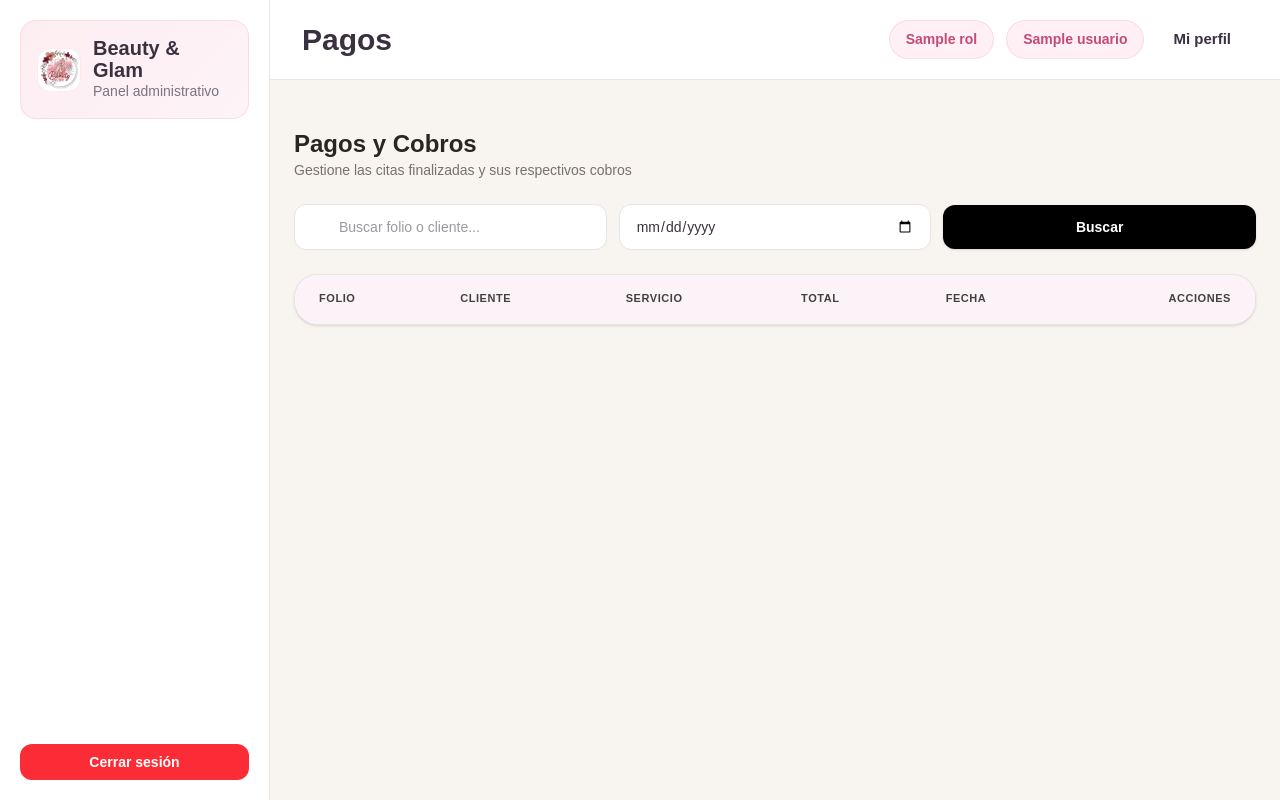
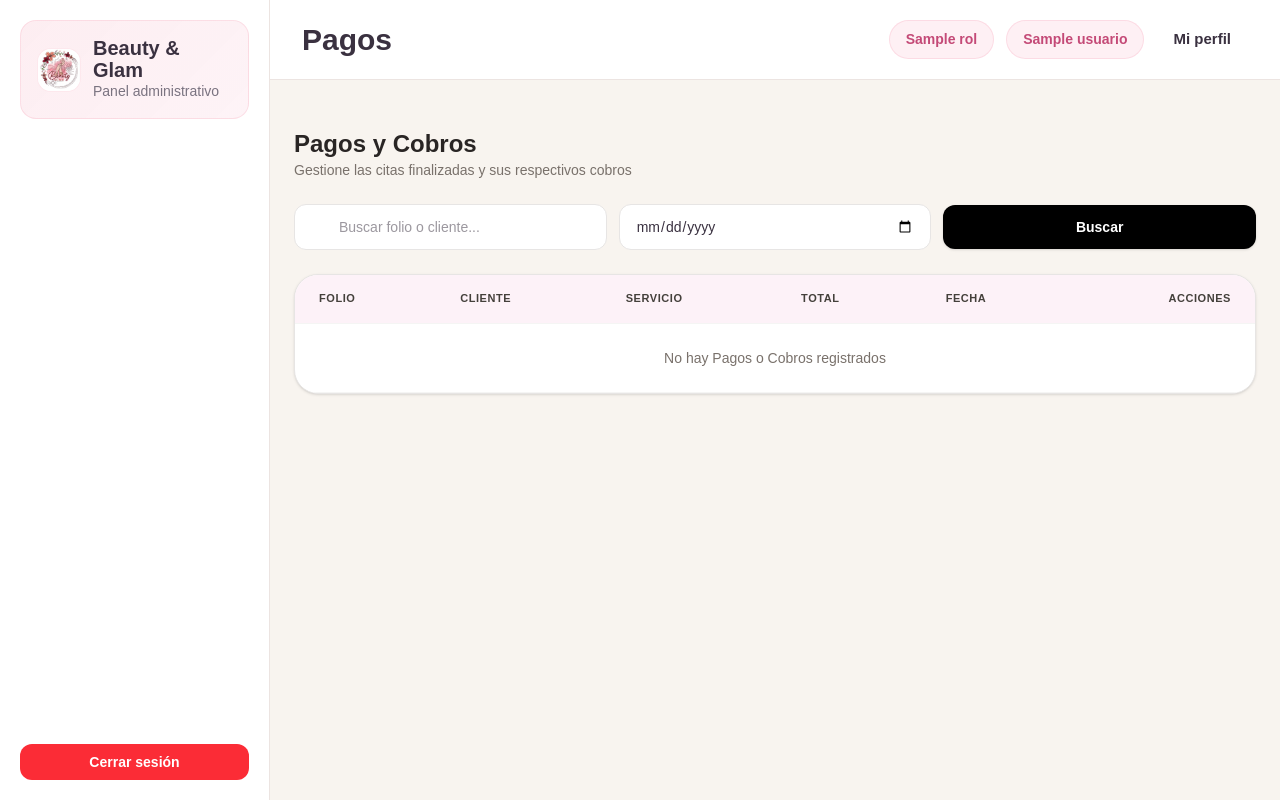
Before and after one commit to IDGS-804-23002351/IDGS_804_BEAUTY_GLAM, a Flask app: page /pagos in a window 1280 px wide. Run offline with Flask 3, Linux system fonts and the light colour scheme; a user stored in the database is signed in; tables that the repository leaves empty hold one stand-in row (values such as "Sample post"); parts of the project's set-up code (start-up, migrations or seed data) failed here and were passed over; some libraries are stand-ins or nearby versions.

Commit message:
Tabla Pagos 10/04/2026

```diff
--- a/templates/pagos/pagos.html
+++ b/templates/pagos/pagos.html
@@ -76,19 +76,28 @@
                             <div class="flex gap-2 justify-end">
                                 {% if pago.id_pago %}
                                     <a href="{{ url_for('proceso_pago.ver_ticket', id_pago=pago.id_pago) }}"
-                                       class="rounded-xl bg-pink-100 px-4 py-2 text-xs font-bold text-pink-700 hover:bg-pink-200 transition-colors">
-                                       Ticket
+                                    class="rounded-xl bg-pink-100 px-4 py-2 text-xs font-bold text-pink-700 hover:bg-pink-200 transition-colors">
+                                    Ticket
                                     </a>
                                 {% else %}
                                     <a href="{{ url_for('proceso_pago.pantalla_cobro', id_cita=pago.id_cita) }}"
-                                       class="rounded-xl bg-violet-100 px-4 py-2 text-xs font-bold text-violet-700 hover:bg-violet-200 transition-colors">
-                                       Cobrar
+                                    class="rounded-xl bg-violet-100 px-4 py-2 text-xs font-bold text-violet-700 hover:bg-violet-200 transition-colors">
+                                    Cobrar
                                     </a>
                                 {% endif %}
                             </div>
                         </td>
                     </tr>
+                    {% else %}
+                    {# Este bloque se ejecuta solo si la lista 'pagos' está vacía #}
+                    <tr class="border-t">
+                        <td colspan="6" class="px-4 py-6 text-center text-stone-500">
+                            No hay Pagos o Cobros registrados
+                        </td>
+                    </tr>
                     {% endfor %}
+
+                    {# Este bloque se mantiene para el filtrado dinámico con JavaScript si lo usas #}
                     <tr id="sinResultados" class="hidden">
                         <td colspan="6" class="px-5 py-12 text-center text-stone-400">
                             No se encontraron registros que coincidan con la búsqueda.
```
